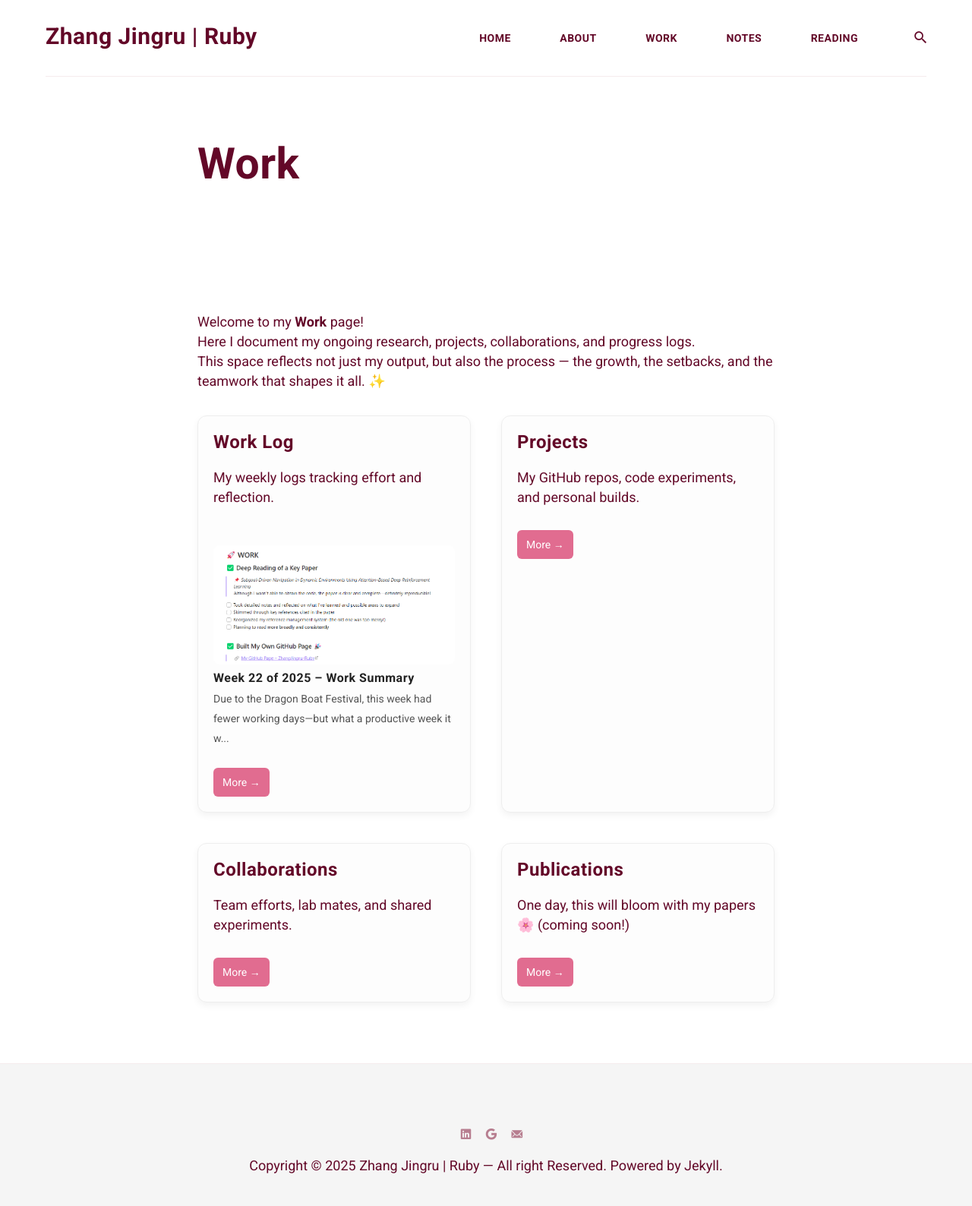
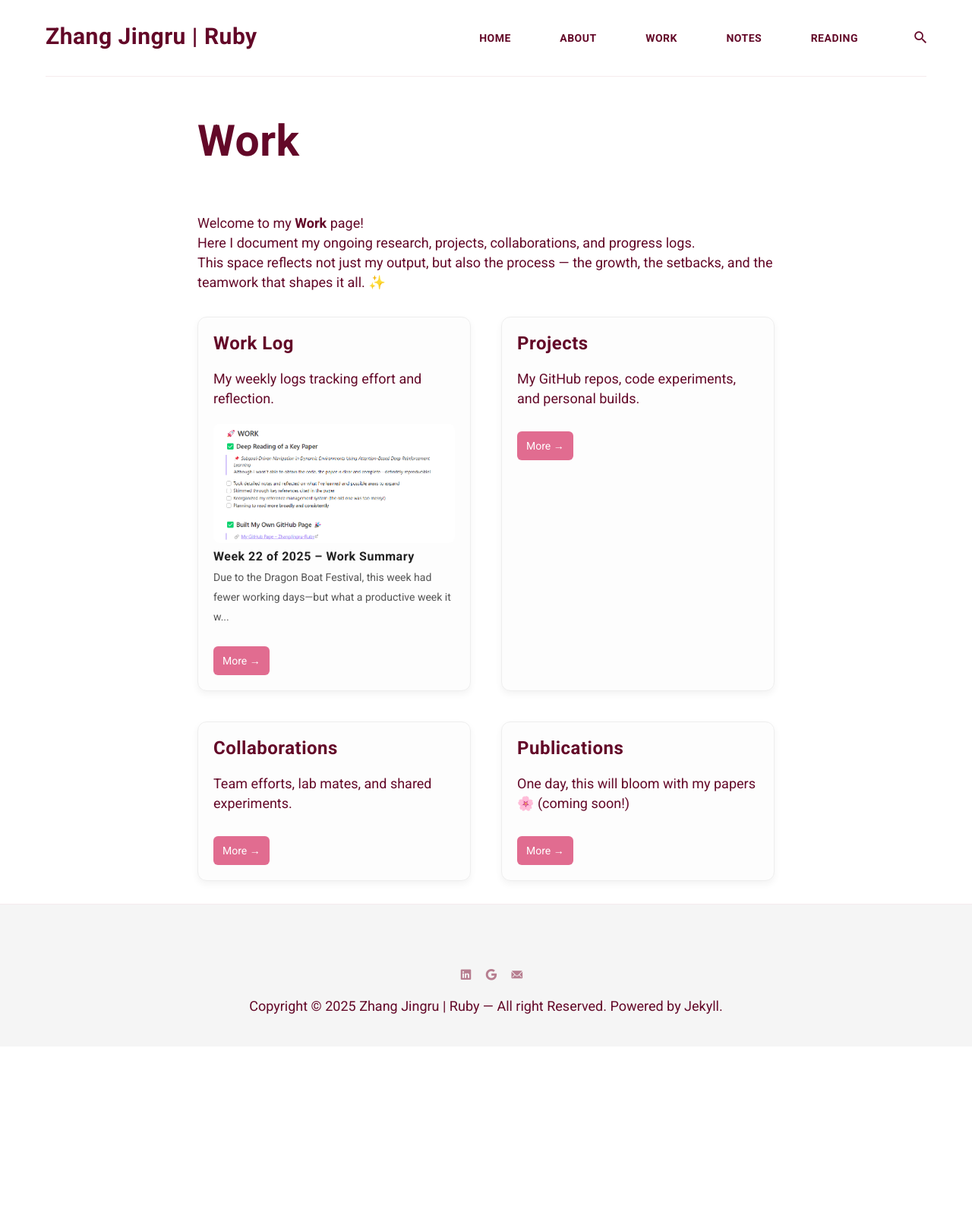
Before and after one commit to ZhangJingru-Ruby/ZhangJingru-Ruby.github.io, a Jekyll site: the page built from _pages/work.md, in a window 1280 px wide. Shown: the whole page at 76% size. Built offline with Jekyll 4.4.1, drawn with Linux system fonts in a browser that asks for light colours; nearby versions of some CDN libraries; after the commit the page ends 1378 px from its top, so only the background shows below that.

Commit message:
💄 Tighten Work page spacing & widen grid columns

```diff
--- a/_sass/4-layouts/_page.scss
+++ b/_sass/4-layouts/_page.scss
@@ -1,5 +1,5 @@
 .page-title-box {
-  padding: 80px 0;
+  padding: 50px 0;
   border-top: 1px solid $light-gray;
 
   .page-title {
@@ -36,10 +36,10 @@
 }
 
 .page {
-  margin: 80px auto;
+  margin: 10px auto 30px;
 
   img {
-    margin: 30px 0;
+    margin: 0 auto 20px;
   }
 
   @media only screen and (max-width: $tablet) {
```
